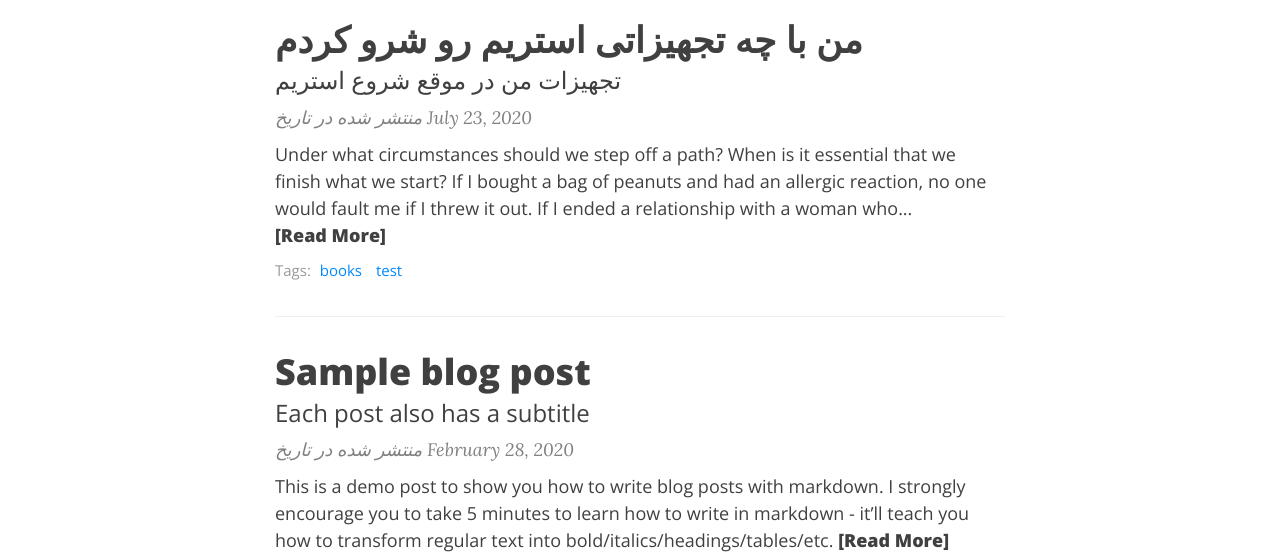
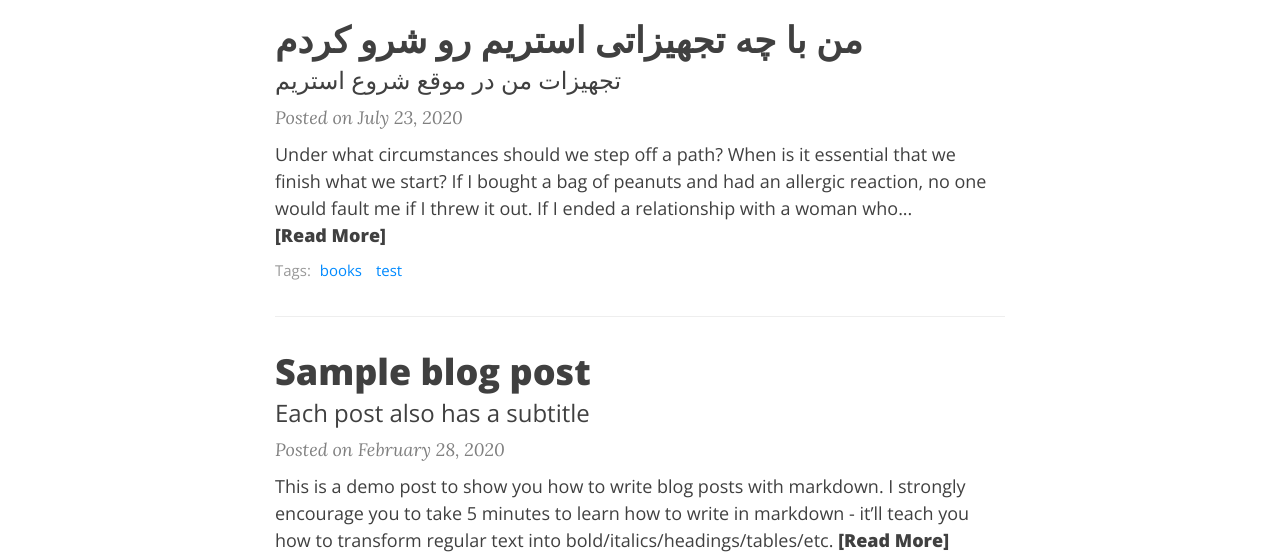
Before and after one commit to asianCo/asianCo.github.io, a Jekyll site: the page built from index.html, in a window 1280 px wide and 1194 px high. Shown: the part 319-873 px from the top of the window. Built offline with Jekyll 4.4.1, drawn with Linux system fonts in a browser that asks for light colours; nearby versions of some CDN libraries; the list of posts is cut into pages by our own code.

Commit message:
Update home.html

```diff
--- a/_layouts/home.html
+++ b/_layouts/home.html
@@ -21,7 +21,7 @@ layout: page
 
     <p class="post-meta">
       {% assign date_format = site.date_format | default: "%B %-d, %Y" %}
-      منتشر شده در تاریخ {{ post.date | date: date_format }}
+      Posted on {{ post.date | date: date_format }}
     </p>
 
     <div class="post-entry-container">
```
